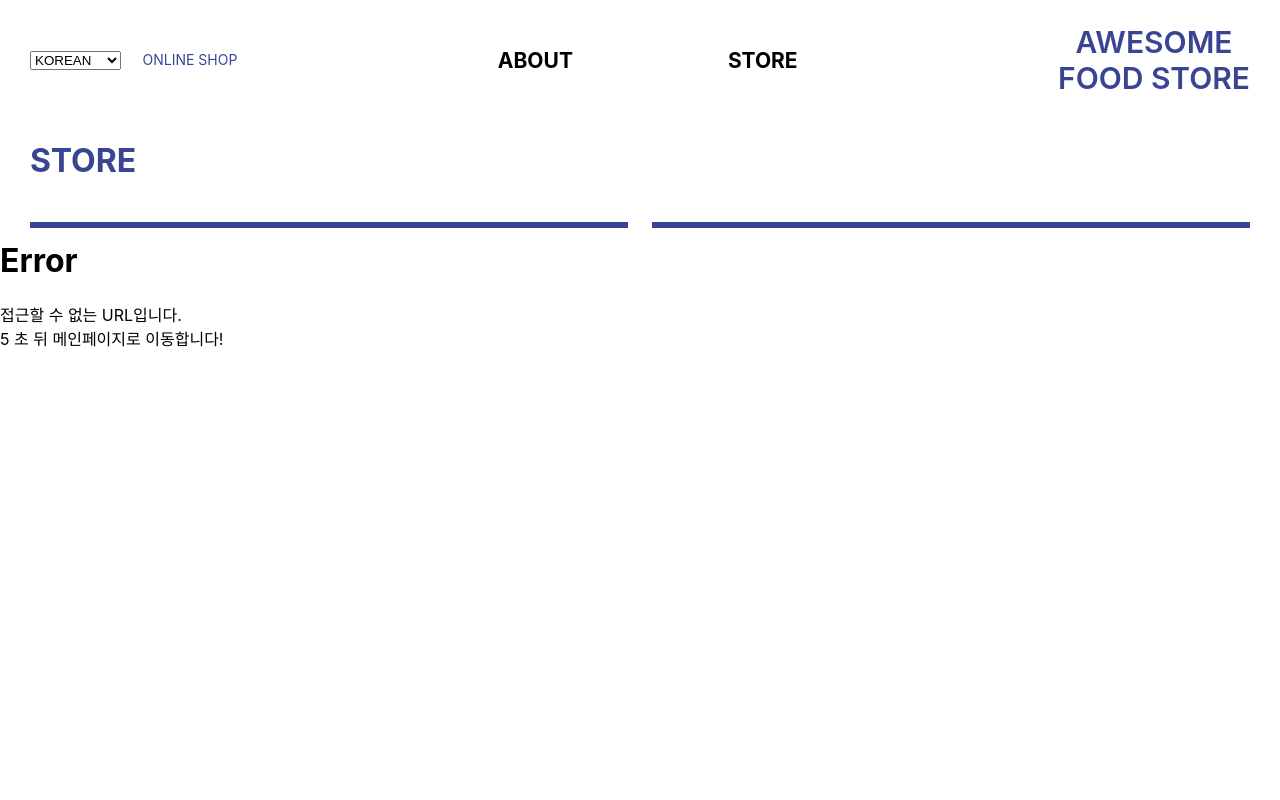
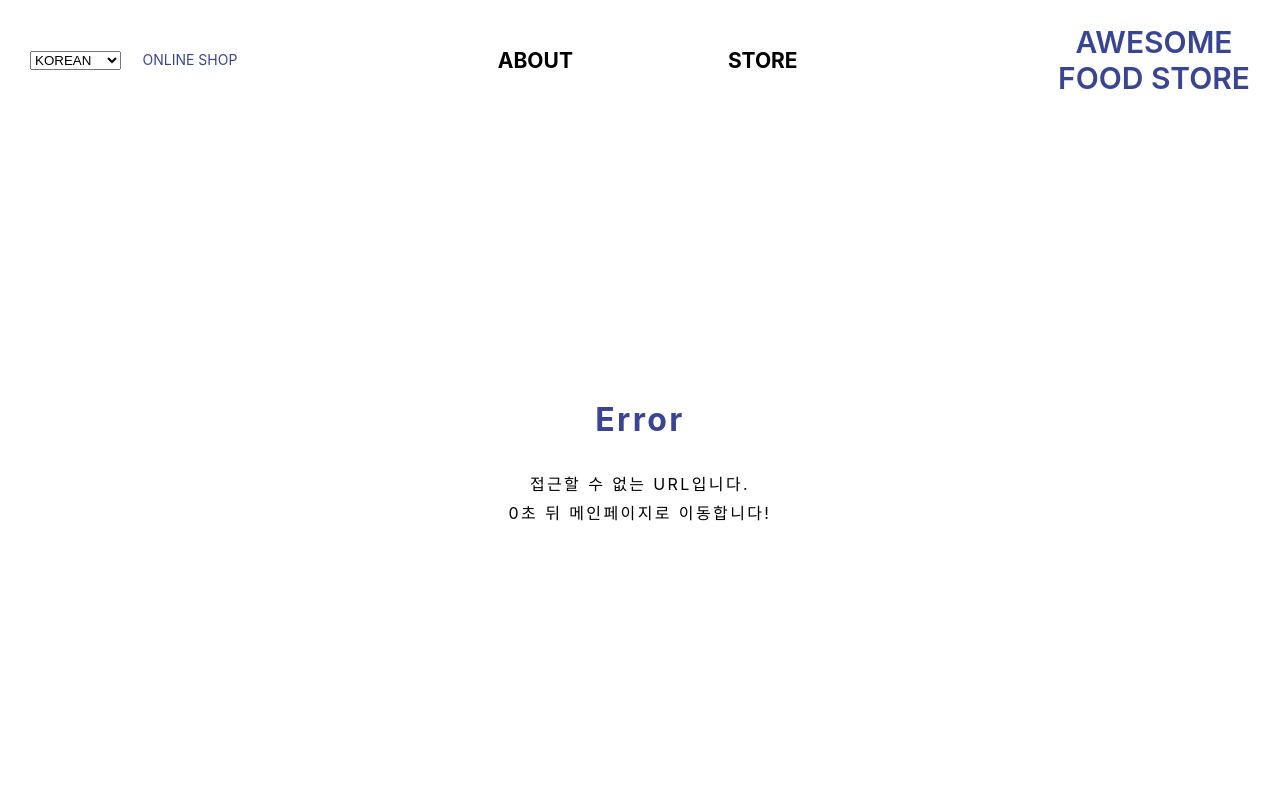
Before and after one commit to woojung007/Nextjs-list-errorpage-algo, a Next.js app: page /error in a window 1280 px wide. Before the commit this address had no page. Shown: the top 800 px of the page. Built offline with nearby package versions, Linux system fonts and the light colour scheme.

Commit message:
Add Error Timer

```diff
--- a/pages/error/index.tsx
+++ b/pages/error/index.tsx
@@ -1,25 +1,54 @@
 import { useRouter } from "next/router";
 import styled from "@emotion/styled";
+import { useRef, useEffect } from "react";
 
 const Wrapper = styled.div`
   width: 100vw;
-  height: 100vh;
-  color: black;
+  height: 70vh;
+  display: flex;
+  flex-direction: column;
+  justify-content: flex-start;
+  align-items: center;
+  padding-top: 150px;
+
+  background-color: #fff;
+  color: #000;
+  letter-spacing: 0.15rem;
+  line-height: 1.8;
 `;
 export default function ErrorPage() {
   const router = useRouter();
+  let countRef = useRef<any>(5);
+
   const moveToMainPage = () => {
     router.push("/");
   };
 
-  setTimeout(moveToMainPage, 5000);
+  let interval: any;
+  function Timer() {
+    let time = 4;
+    interval = setInterval(() => {
+      if (time >= 0) {
+        countRef.current.innerText = time;
+        time -= 1;
+      } else if (time < 0) {
+        clearInterval(interval);
+        moveToMainPage();
+      }
+    }, 1000);
+  }
+
+  useEffect(() => {
+    Timer();
+  });
 
   return (
     <Wrapper>
-      <h1>Error</h1>
+      <h1 style={{ color: "#394593" }}>Error</h1>
       <div>접근할 수 없는 URL입니다.</div>
       <div>
-        <span>5</span> 초 뒤 메인페이지로 이동합니다!
+        <span ref={countRef}>{countRef.current}</span>초 뒤 메인페이지로
+        이동합니다!
       </div>
     </Wrapper>
   );
--- a/src/commons/layout/index.tsx
+++ b/src/commons/layout/index.tsx
@@ -3,6 +3,7 @@ import Footer from "./footer/index";
 import styled from "@emotion/styled";
 import { ReactNode, useContext } from "react";
 import { HeaderContext } from "../store/headerContext";
+import { useRouter } from "next/router";
 
 const Wrapper = styled.div`
   display: flex;
@@ -49,12 +50,19 @@ interface ILayoutProps {
   children: ReactNode;
 }
 
+const HIDDEN_TITLE = ["/error"];
+
 export default function Layout(props: ILayoutProps) {
   const { clicked } = useContext(HeaderContext);
+  const router = useRouter();
+
+  let isHiddenTitle = HIDDEN_TITLE.includes(router.asPath);
+
   return (
     <Wrapper>
       <Header />
       <Body>
+        {!isHiddenTitle && (
           <TopWrapper>
             <H1Title>{clicked === "about" ? "ABOUT" : "STORE"}</H1Title>
             <UnderLineWrapper>
@@ -62,6 +70,7 @@ export default function Layout(props: ILayoutProps) {
               <UnderLine></UnderLine>
             </UnderLineWrapper>
           </TopWrapper>
+        )}
         {props.children}
       </Body>
       <Footer />
```
Lines whose indentation alone changed are shown as unchanged.
